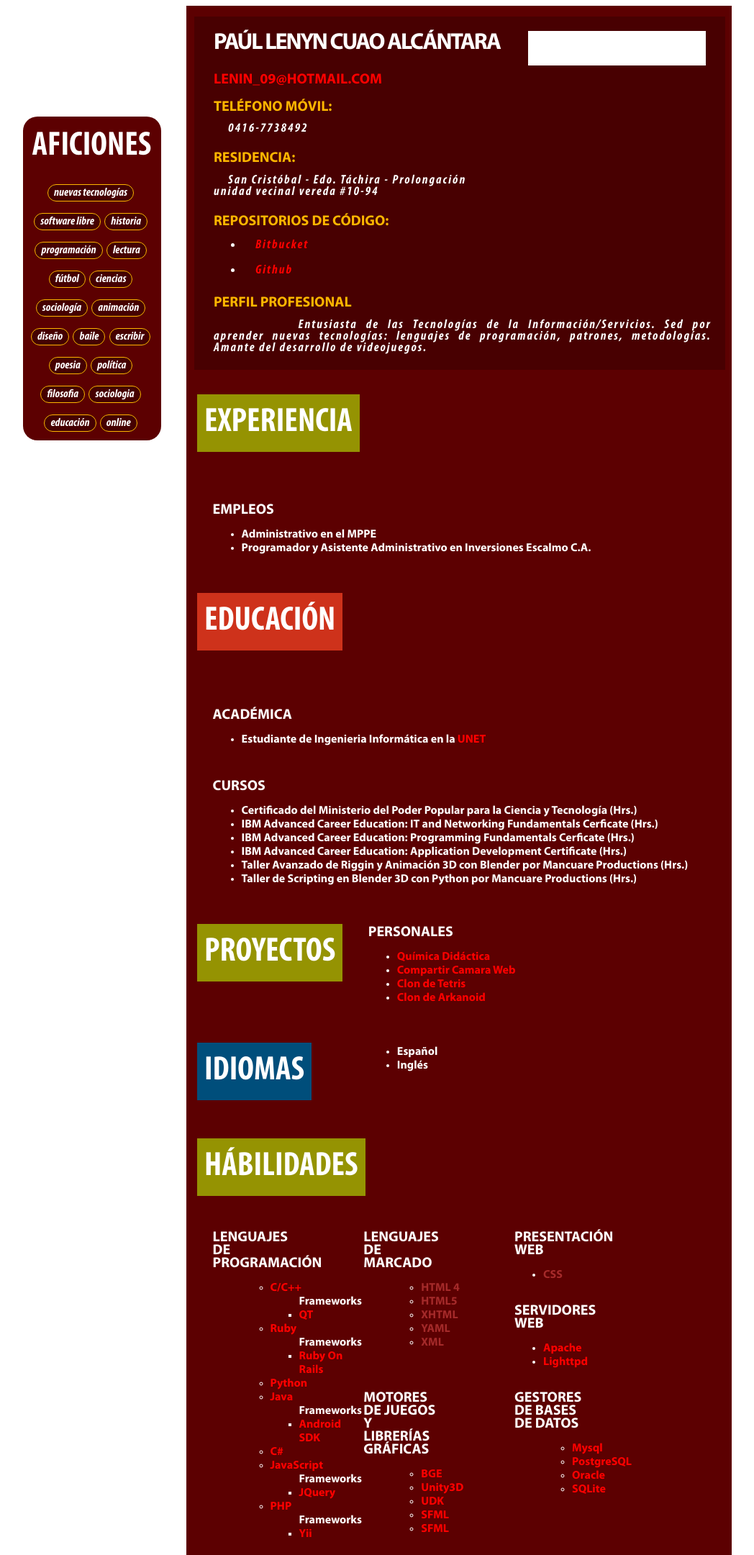
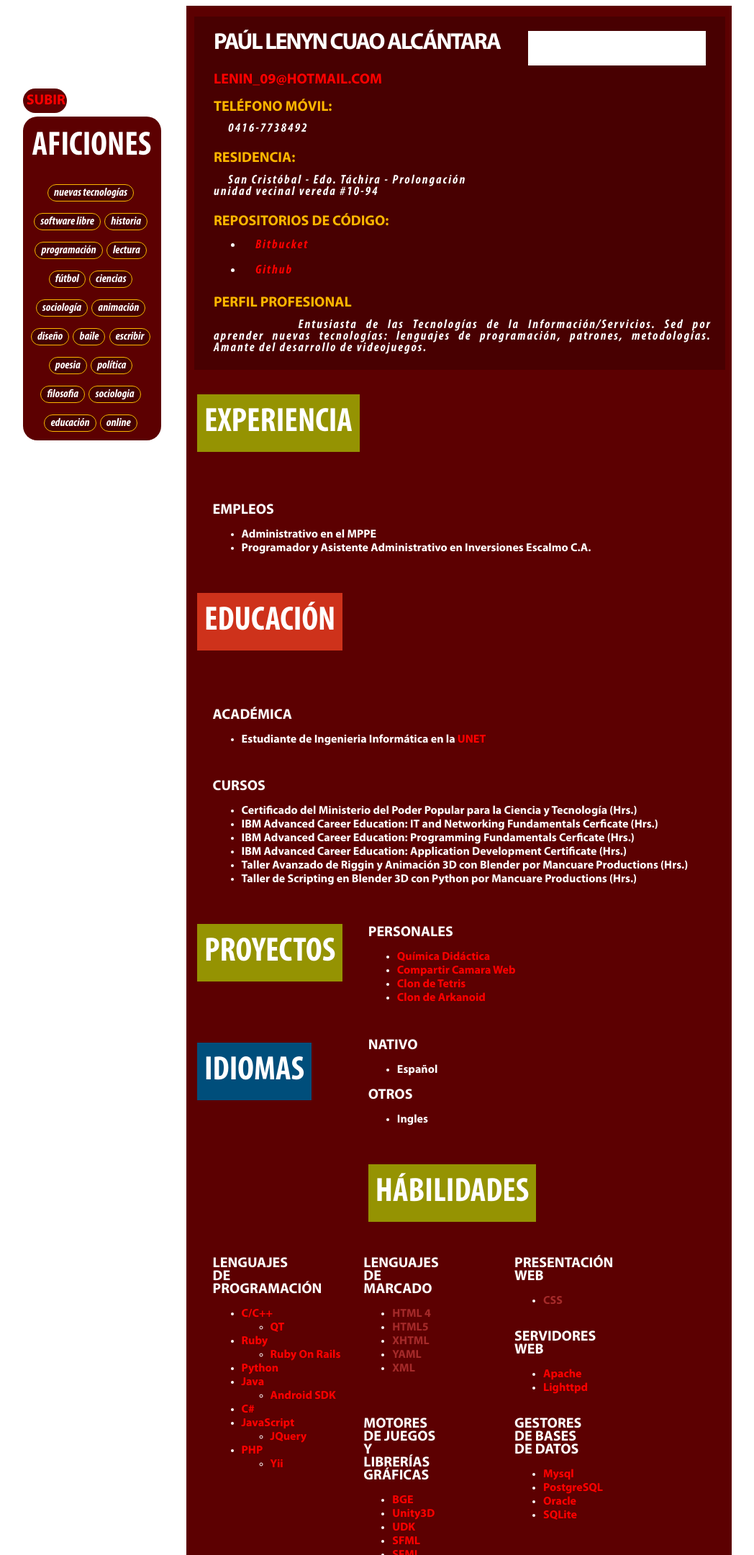
Before and after one commit to NightZpy/CV-HTML-Profile, a plain HTML site: page cv-print.html in a window 1280 px wide. Shown: the top 2161 px of the page at 72% size, without its empty margins (2-1050 px from the left). Drawn offline with Linux system fonts and the light colour scheme; files whose address does not match are found by name.

Commit message:
Modificaciones menores a enlaces y agregada ancla para ir hacia arriba

```diff
--- a/cv-print.html
+++ b/cv-print.html
@@ -32,8 +32,11 @@
 			<label for="">online</label>
 		</div>
 	</div>
+	<div class="tags_ever go_top">
+		<label for=""><a href="#header">Subir</a></label>
+	</div>
 	<div id="container">
-		<div id="header" class="top">
+		<div name="header" id="header" class="top">
 			<div id="profile">
 				<div class="profileLeft">
 					<h1>Paúl Lenyn Cuao Alcántara</h1>
@@ -119,10 +122,18 @@
 					<h3 class="languajes">Idiomas</h3>
 				</div>
 				<div class="content">
+					<div id="native">
+						<h4>Nativo</h4>
 						<ul>
 							<li>Español</li>
-						<li>Inglés</li>
 						</ul>
+					</div>
+					<div id="no_native">
+						<h4>Otros</h4>
+						<ul>
+							<li>Ingles</li>
+						</ul>
+					</div>
 				</div>
 			</div>
 			<div id="skills" class="block">
@@ -133,47 +144,43 @@
 					<div id="programmingLang" class="skills_block">
 						<h4>Lenguajes de Programación</h4>
 						<ul>
+							<li><a target='_blank'  href="http://es.wikipedia.org/wiki/C%2B%2B">C/C++</a>
 								<ul>
-								<li><a target='_blank'  href="http://es.wikipedia.org/wiki/C%2B%2B">C/C++</a>
-									<ul>Frameworks
 									<li><a target='_blank'  href="http://es.wikipedia.org/wiki/QT">QT</a></li>
 								</ul>
 							</li>
 							<li><a target='_blank'  href="http://es.wikipedia.org/wiki/Ruby">Ruby</a>
-									<ul>Frameworks
+								<ul>
 									<li><a target='_blank'  href="http://es.wikipedia.org/wiki/Ruby_On_Rails">Ruby On Rails</a></li>
 								</ul>
 							</li>
 							<li><a target='_blank'  href="http://es.wikipedia.org/wiki/Python">Python</a></li>
 							<li><a target='_blank'  href="http://es.wikipedia.org/wiki/Java">Java</a>
-									<ul>Frameworks
+								<ul>
 									<li><a target='_blank'  href="http://es.wikipedia.org/wiki/Desarrollo_de_Programas_para_Android">Android SDK</a></li>
 								</ul>
 							</li>
 							<li><a target='_blank'  href="http://es.wikipedia.org/wiki/C_Sharp">C#</a></li>
 							<li><a target='_blank'  href="http://es.wikipedia.org/wiki/JavaScript">JavaScript</a>
-									<ul>Frameworks
+								<ul>
 									<li><a target='_blank'  href="http://es.wikipedia.org/wiki/JQuery">JQuery</a></li>
 								</ul>
 							</li>
 							<li><a target='_blank'  href="http://es.wikipedia.org/wiki/PHP">PHP</a>
-									<ul>Frameworks
+								<ul>
 									<li><a target='_blank'  href="http://es.wikipedia.org/wiki/Yii">Yii</a></li>
 								</ul>
 							</li>
 						</ul>
-						</ul>
 					</div>
 					<div id="markupLang" class="skills_block">
 						<h4>Lenguajes de Marcado</h4>
-						<ul>
 						<ul>
 							<li><a target='_blank'  href="">HTML 4</a></li>
 							<li><a target='_blank'  href="">HTML5</a></li>
 							<li><a target='_blank'  href="">XHTML</a></li>
 							<li><a target='_blank'  href="">YAML</a></li>
 							<li><a target='_blank'  href="">XML</a></li>
-							</ul>
 						</ul>
 					</div>
 					<div id="presentationLang" class="skills_block">
@@ -194,25 +201,21 @@
 					<div id="gameEngines" class="skills_block">
 						<h4>Motores de Juegos y Librerías Gráficas</h4>
 						<ul>
-							<ul>
 							<li><a target='_blank'  href="http://es.wikipedia.org/wiki/Game_Blender">BGE</a></li>
 							<li><a target='_blank'  href="http://es.wikipedia.org/wiki/Unity_(software)">Unity3D</a></li>
 							<li><a target='_blank'  href="http://es.wikipedia.org/wiki/Unreal_Engine">UDK</a></li>
 							<li><a target='_blank'  href="http://es.wikipedia.org/wiki/SFML">SFML</a></li>
 							<li><a target='_blank'  href="http://es.wikipedia.org/wiki/PyGame">SFML</a></li>
 						</ul>
-						</ul>
 					</div>
 
 					<div id="dataBases" class="skills_block">
 						<h4>Gestores de Bases de Datos</h4>
 						<ul>
-							<ul>
 							<li><a target='_blank'  href="http://es.wikipedia.org/wiki/Mysql">Mysql</a></li>
 							<li><a target='_blank'  href="http://es.wikipedia.org/wiki/PostgreSQL">PostgreSQL</a></li>
 							<li><a target='_blank'  href="http://es.wikipedia.org/wiki/Oracle_Database">Oracle</a></li>
 							<li><a target='_blank'  href="http://es.wikipedia.org/wiki/SQLite">SQLite</a></li>
-							</ul>
 						</ul>
 					</div>
 					<div class="skills_block">
@@ -223,39 +226,31 @@
 					<div id="2dSoft" class="skills_block">
 						<h4>Software de Edición 2D</h4>
 						<ul>
-							<ul>
 							<li><a target='_blank'  href="http://es.wikipedia.org/wiki/GIMP">GIMP</a></li>
 							<li><a target='_blank'  href="http://es.wikipedia.org/wiki/Photoshop">Photoshop</a></li>
 							<li><a target='_blank'  href="http://es.wikipedia.org/wiki/Inksape">Inksape</a></li>
-							</ul>
 						</ul>
 					</div>
 					<div id="3dSoft" class="skills_block">
 						<h4>Software de Edición 3D</h4>
 						<ul>
-							<ul>
 							<li><a target='_blank'  href="http://es.wikipedia.org/wiki/Blender">Blender 3D</a></li>
 							<li><a target='_blank'  href="http://es.wikipedia.org/wiki/Cinema4D">Cinema4D</a></li>
-							</ul>
 						</ul>
 					</div>
 					<div id="officeSuites" class="skills_block">
 						<h4>Suites de Ofimática</h4>
 						<ul>
-							<ul>
 							<li><a target='_blank'  href="http://es.wikipedia.org/wiki/Microsoft_Office">Microsoft Office</a></li>
 							<li><a target='_blank'  href="http://es.wikipedia.org/wiki/LibreOffice">Libre Office</a></li>
-							</ul>
 						</ul>
 					</div>
 					<div id="os" class="skills_block">
 						<h4>Sistemas Operativos</h4>
 						<ul>
-							<ul>
 							<li><a target='_blank'  href="http://es.wikipedia.org/wiki/Microsoft_Windows">Microsoft Windows</a></li>
 							<li><a target='_blank'  href="http://es.wikipedia.org/wiki/GNU/Linux">Linux</a></li>
 							<li><a target='_blank'  href="http://es.wikipedia.org/wiki/Android">Android</a></li>
-							</ul>
 						</ul>
 					</div>
 					<div id="noTecnical">
--- a/resources/css/styles-print.css
+++ b/resources/css/styles-print.css
@@ -29,6 +29,22 @@
     overflow: hidden;
     text-align: center;
     width: 15%;
+}
+
+.go_top {
+	color: red;
+	font-family: 'MyriadProBold', Arial, Verdana;
+	font-size: 125%;
+	font-weight: bold;
+	text-transform: uppercase;
+	margin-bottom: 12%;
+	margin-top: 9%;
+	padding: 0.4%;
+	width: 4%
+}
+
+.go_top a:visited {
+	color: red;
 }
 
 .interests {
@@ -247,6 +263,7 @@
 
 .skills {
 	background-color: #959302;
+	margin-left: 110%;
 }
 
 h3 {
```
Lines whose indentation alone changed are shown as unchanged.
